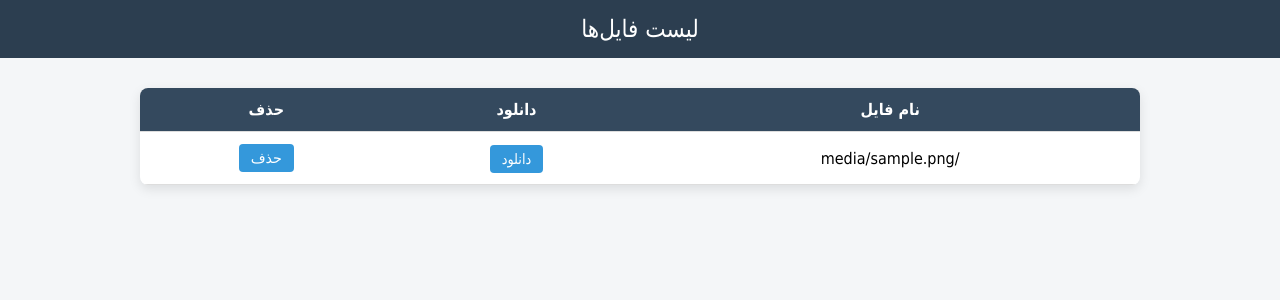
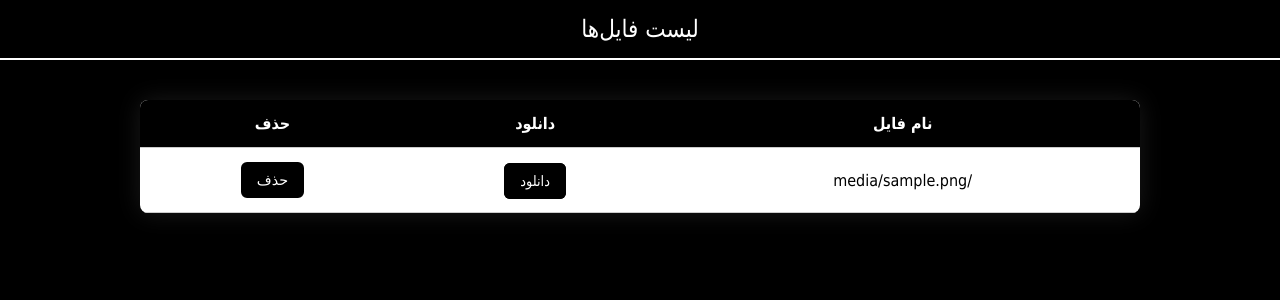
Before and after one commit to seyed-saeed/cp, a Flask app: template templates/list.html in a window 1280 px wide. Shown: the top 300 px of the page. Run offline with Flask 3, Linux system fonts and the light colour scheme; the template is opened without the code that fills it: most values are stand-ins (such as "Sample title", 1, 10 or a date in 2020); some web fonts are replaced.

Commit message:
Update list.html

```diff
--- a/templates/list.html
+++ b/templates/list.html
@@ -4,59 +4,75 @@
     <meta charset="UTF-8">
     <meta name="viewport" content="width=device-width, initial-scale=1.0">
     <title>لیست فایل‌ها</title>
+    <link href="https://cdn.fontcdn.ir/Font/Vazir/Vazir.css" rel="stylesheet">
+
     <style>
         body {
-            font-family: 'Tahoma', sans-serif;
-            background-color: #f4f6f8;
+            font-family: 'Vazir', Tahoma, sans-serif;
+            background-color: #000; /* پس‌زمینه سیاه */
+            color: #fff; /* متن سفید */
             margin: 0;
             padding: 0;
             direction: rtl;
         }
+
         header {
-            background-color: #2c3e50;
+            background-color: #000; /* هدر سیاه */
             color: #fff;
             padding: 15px 20px;
             text-align: center;
             font-size: 1.5em;
+            border-bottom: 2px solid #fff;
         }
+
         .container {
             max-width: 1000px;
-            margin: 30px auto;
-            background-color: #fff;
-            box-shadow: 0 4px 12px rgba(0,0,0,0.1);
+            margin: 40px auto;
+            background-color: #fff; /* جدول سفید */
+            color: #000; /* متن داخل جدول سیاه */
+            box-shadow: 0 0 25px rgba(255,255,255,0.1);
             border-radius: 8px;
             overflow: hidden;
         }
+
         table {
             width: 100%;
             border-collapse: collapse;
         }
+
         thead {
-            background-color: #34495e;
+            background-color: #000; /* عنوان جدول سیاه */
+            color: #fff; /* متن سفید */
+        }
+
+        th, td {
+            padding: 14px 16px;
+            text-align: center;
+            border-bottom: 1px solid #ccc;
+            font-size: 1em;
+        }
+
+        tbody tr:hover {
+            background-color: #f2f2f2; /* خاکستری روشن در hover */
+        }
+
+        a.button, button {
+            padding: 8px 14px;
+            background-color: #000; /* دکمه سیاه */
             color: #fff;
-        }
-        th, td {
-            padding: 12px 15px;
-            text-align: center;
-            border-bottom: 1px solid #ddd;
-        }
-        tbody tr:hover {
-            background-color: #f1f1f1;
-        }
-        a.button, button {
-            padding: 6px 12px;
-            background-color: #3498db;
-            color: white;
             text-decoration: none;
-            border: none;
-            border-radius: 4px;
+            border: 2px solid #000;
+            border-radius: 6px;
             cursor: pointer;
             font-size: 0.9em;
             transition: 0.3s;
         }
+
         a.button:hover, button:hover {
-            background-color: #2980b9;
+            background-color: #fff;
+            color: #000;
         }
+
         form {
             display: inline;
         }
```
